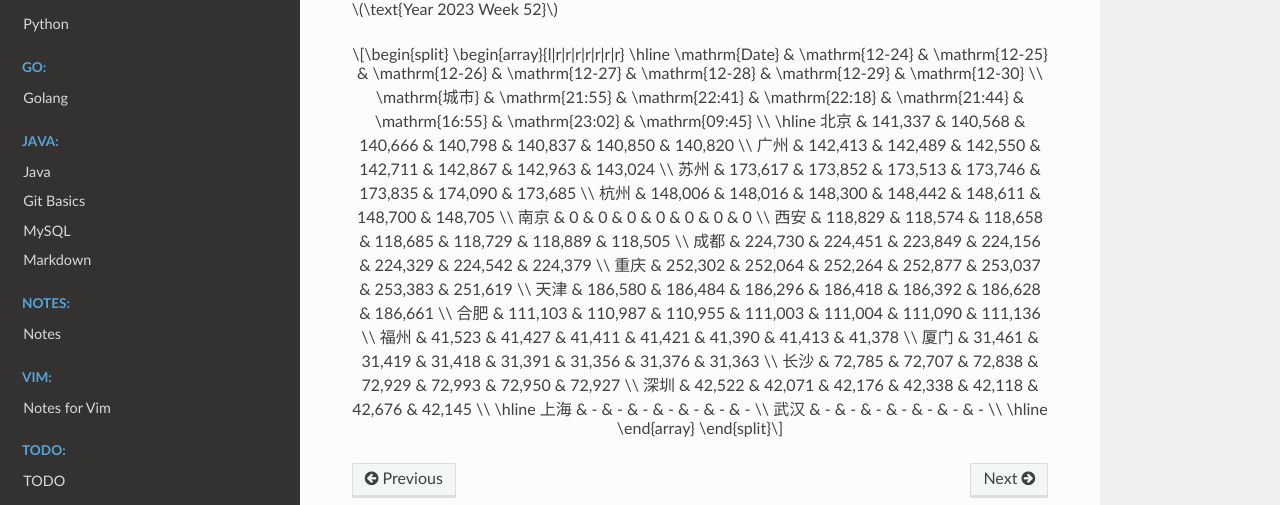
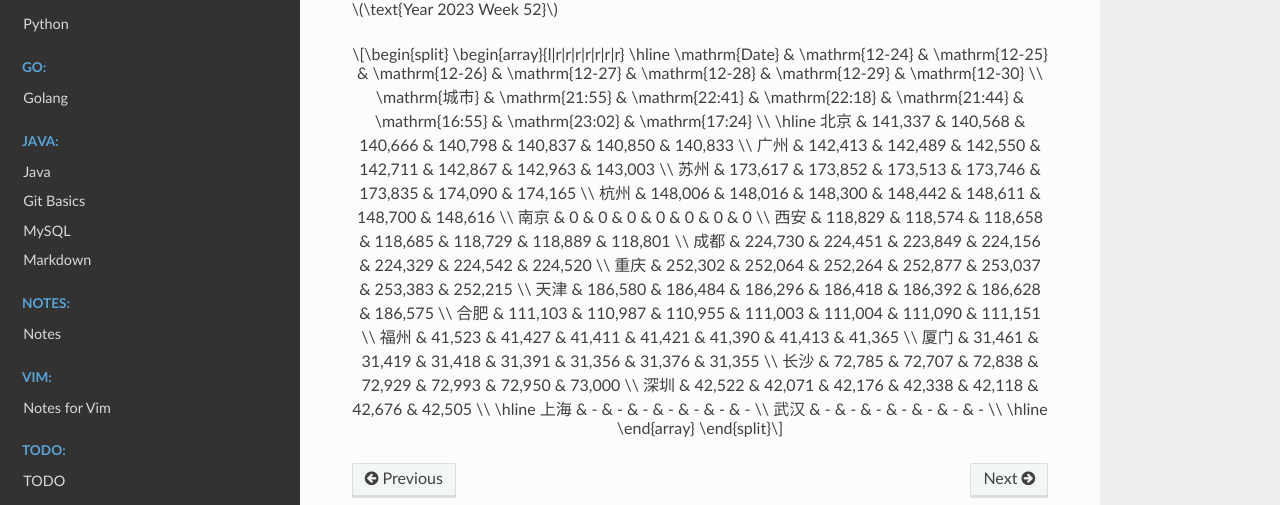
Before and after one commit to Pyrad/pyradnotes, a Sphinx documentation site: the page built from source/RealEstate/resalenumbers2023.md, in a window 1280 px wide and 900 px high, scrolled down 21297 px. Shown: the part 272-777 px from the top of the window. Built offline with Sphinx 7.4.7 and the Read the Docs theme 2.0.0, drawn with Linux system fonts in a browser that asks for light colours; a script that is not in the unit is left out.

Commit message:
Realestate Update resale numbers 2023-12-30 17:24

```diff
--- a/source/RealEstate/resalenumbers2023.md
+++ b/source/RealEstate/resalenumbers2023.md
@@ -1378,22 +1378,22 @@ $$
 \begin{array}{l|r|r|r|r|r|r|r}
 \hline
 \mathrm{Date} & \mathrm{12-24} & \mathrm{12-25} & \mathrm{12-26} & \mathrm{12-27} & \mathrm{12-28} & \mathrm{12-29} & \mathrm{12-30} \\
-\mathrm{城市} & \mathrm{21:55} & \mathrm{22:41} & \mathrm{22:18} & \mathrm{21:44} & \mathrm{16:55} & \mathrm{23:02} & \mathrm{09:45} \\
+\mathrm{城市} & \mathrm{21:55} & \mathrm{22:41} & \mathrm{22:18} & \mathrm{21:44} & \mathrm{16:55} & \mathrm{23:02} & \mathrm{17:24} \\
 \hline
-北京 & 141,337 & 140,568 & 140,666 & 140,798 & 140,837 & 140,850 & 140,820 \\
-广州 & 142,413 & 142,489 & 142,550 & 142,711 & 142,867 & 142,963 & 143,024 \\
-苏州 & 173,617 & 173,852 & 173,513 & 173,746 & 173,835 & 174,090 & 173,685 \\
-杭州 & 148,006 & 148,016 & 148,300 & 148,442 & 148,611 & 148,700 & 148,705 \\
+北京 & 141,337 & 140,568 & 140,666 & 140,798 & 140,837 & 140,850 & 140,833 \\
+广州 & 142,413 & 142,489 & 142,550 & 142,711 & 142,867 & 142,963 & 143,003 \\
+苏州 & 173,617 & 173,852 & 173,513 & 173,746 & 173,835 & 174,090 & 174,165 \\
+杭州 & 148,006 & 148,016 & 148,300 & 148,442 & 148,611 & 148,700 & 148,616 \\
 南京 & 0 & 0 & 0 & 0 & 0 & 0 & 0 \\
-西安 & 118,829 & 118,574 & 118,658 & 118,685 & 118,729 & 118,889 & 118,505 \\
-成都 & 224,730 & 224,451 & 223,849 & 224,156 & 224,329 & 224,542 & 224,379 \\
-重庆 & 252,302 & 252,064 & 252,264 & 252,877 & 253,037 & 253,383 & 251,619 \\
-天津 & 186,580 & 186,484 & 186,296 & 186,418 & 186,392 & 186,628 & 186,661 \\
-合肥 & 111,103 & 110,987 & 110,955 & 111,003 & 111,004 & 111,090 & 111,136 \\
-福州 & 41,523 & 41,427 & 41,411 & 41,421 & 41,390 & 41,413 & 41,378 \\
-厦门 & 31,461 & 31,419 & 31,418 & 31,391 & 31,356 & 31,376 & 31,363 \\
-长沙 & 72,785 & 72,707 & 72,838 & 72,929 & 72,993 & 72,950 & 72,927 \\
-深圳 & 42,522 & 42,071 & 42,176 & 42,338 & 42,118 & 42,676 & 42,145 \\
+西安 & 118,829 & 118,574 & 118,658 & 118,685 & 118,729 & 118,889 & 118,801 \\
+成都 & 224,730 & 224,451 & 223,849 & 224,156 & 224,329 & 224,542 & 224,520 \\
+重庆 & 252,302 & 252,064 & 252,264 & 252,877 & 253,037 & 253,383 & 252,215 \\
+天津 & 186,580 & 186,484 & 186,296 & 186,418 & 186,392 & 186,628 & 186,575 \\
+合肥 & 111,103 & 110,987 & 110,955 & 111,003 & 111,004 & 111,090 & 111,151 \\
+福州 & 41,523 & 41,427 & 41,411 & 41,421 & 41,390 & 41,413 & 41,365 \\
+厦门 & 31,461 & 31,419 & 31,418 & 31,391 & 31,356 & 31,376 & 31,355 \\
+长沙 & 72,785 & 72,707 & 72,838 & 72,929 & 72,993 & 72,950 & 73,000 \\
+深圳 & 42,522 & 42,071 & 42,176 & 42,338 & 42,118 & 42,676 & 42,505 \\
 \hline
 上海 & - & - & - & - & - & - & - \\
 武汉 & - & - & - & - & - & - & - \\
```
Also changed, not shown: 1 other file.
